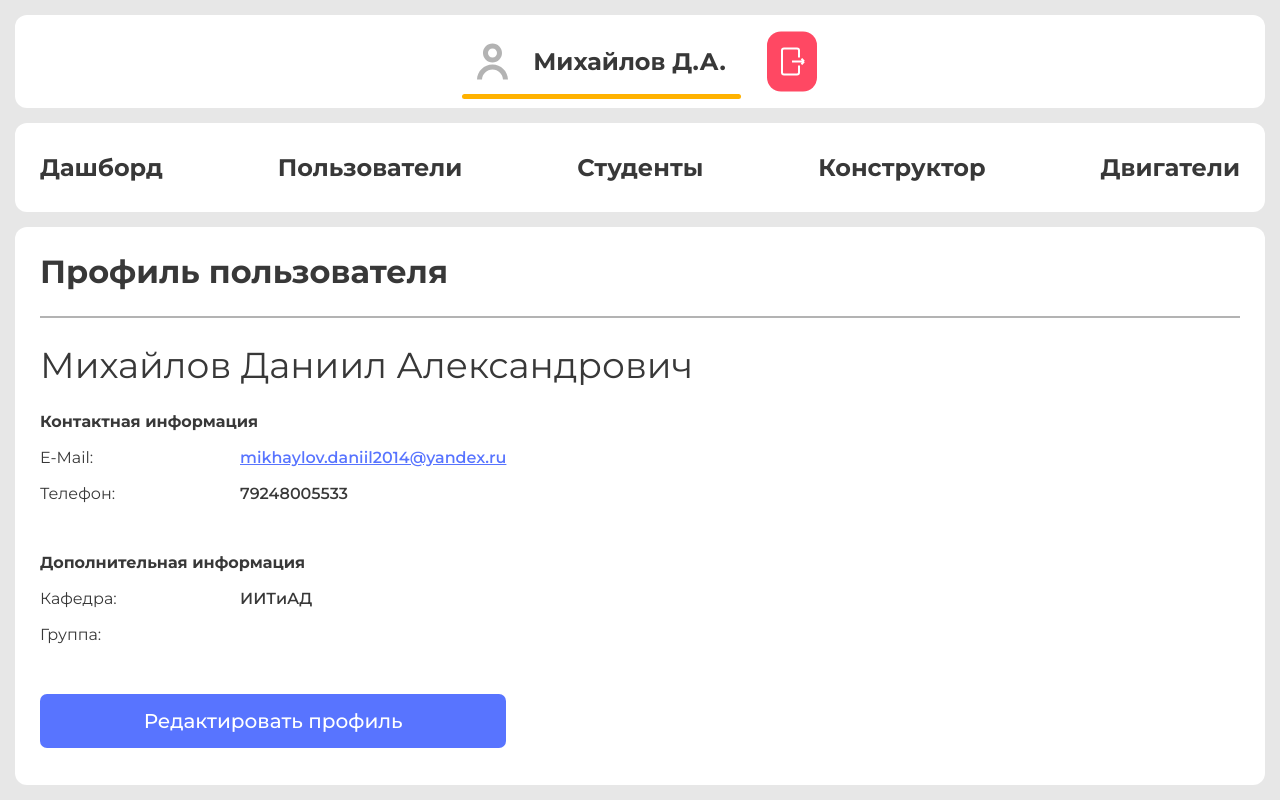
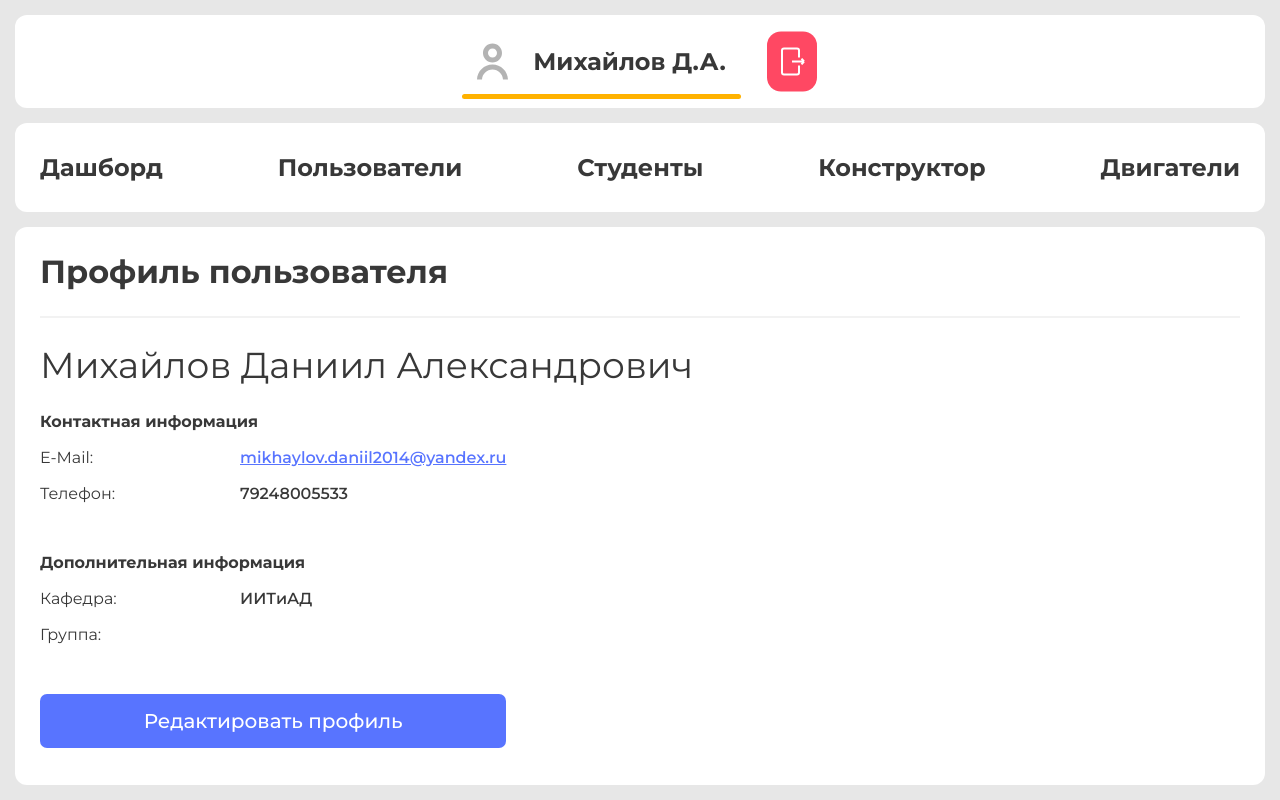
Before and after one commit to HealKnix/engine-design-web, a Vue app: page /profile in a window 1280 px wide. Built offline with nearby package versions, Linux system fonts and the light colour scheme.

Commit message:
Изменил цвет у hr

```diff
--- a/src/assets/main.css
+++ b/src/assets/main.css
@@ -75,5 +75,5 @@ body {
 
 hr {
   margin: 25px 0;
-  border: 1px solid #b3b3b3;
+  border: 1px solid var(--color-border-3);
 }
```
